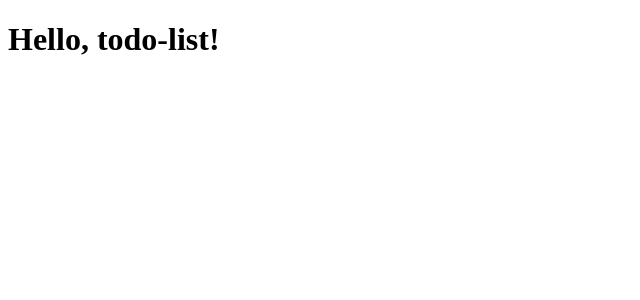
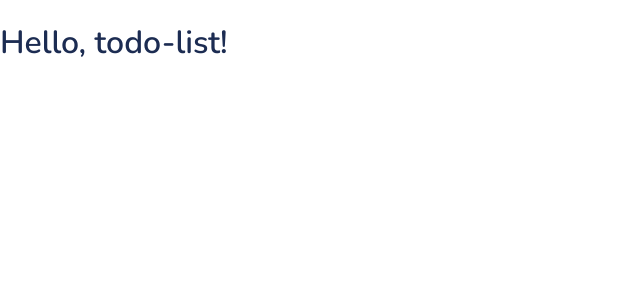
Before and after one commit to IvanIFJ/todo-list, a React (Vite) app in the folder app/: page / in a window 1280 px wide. Shown: the top 300 px of the page, without its empty margins (0-640 px from the left). Built offline with nearby package versions, Linux system fonts and the light colour scheme.

Commit message:
feat: add styled-c and create base theme

```diff
--- a/app/package.json
+++ b/app/package.json
@@ -11,7 +11,8 @@
   },
   "dependencies": {
     "react": "^18.2.0",
-    "react-dom": "^18.2.0"
+    "react-dom": "^18.2.0",
+    "styled-components": "^6.1.8"
   },
   "devDependencies": {
     "@types/react": "^18.2.43",
--- a/app/src/App.tsx
+++ b/app/src/App.tsx
@@ -1,7 +1,9 @@
+import { ThemeProvider } from './styles/Theme'
+
 export function App() {
   return (
-    <div>
+    <ThemeProvider>
       <h1>Hello, todo-list!</h1>
-    </div>
+    </ThemeProvider>
   )
 }
--- /dev/null
+++ b/app/src/styles/NormalizeStyles.tsx
@@ -0,0 +1,26 @@
+import { createGlobalStyle } from 'styled-components'
+
+export const NormalizeStyles = createGlobalStyle`
+  ${({ theme }) => `
+    body {
+      font-size: 16px;
+      font-family: ${theme.font.family};
+      color: ${theme.color.text.base};
+      background-color: ${theme.color.surface.base};
+      margin: 0;
+    }
+    b, strong {
+      font-weight: ${theme.font.weight.bold};
+    }
+  `}
+  html {
+    margin: 0;
+    padding: 0;
+  }
+  main {
+    display: block;
+  }
+  a {
+    background-color: transparent;
+  }
+`
--- /dev/null
+++ b/app/src/styles/Theme.tsx
@@ -0,0 +1,97 @@
+import { ThemeProvider as StyledThemeProvider } from 'styled-components'
+import { NormalizeStyles } from './NormalizeStyles'
+
+type IteractiveColorRange = {
+  base: string
+  active: string
+  hover: string
+}
+
+export type Theme = {
+  mode: 'light' | 'dark'
+  color: {
+    iteraction: IteractiveColorRange
+    disabled: IteractiveColorRange
+    link: IteractiveColorRange
+    text: {
+      base: string
+      subtle: string
+      accent: string
+      inverse: string
+    }
+    surface: {
+      base: string
+      subtle: string
+      accent: string
+    }
+    boder: string
+  }
+  boderRadius: {
+    base: string
+    small: string
+    large: string
+  }
+  font: {
+    family: string
+    weight: {
+      light: number
+      regular: number
+      bold: number
+    }
+  }
+}
+
+const theme: Theme = {
+  mode: 'light',
+  color: {
+    iteraction: {
+      base: '#076AF9',
+      active: '#1167E2',
+      hover: '#1E7AFF'
+    },
+    disabled:{
+      base: '#B2B6BC',
+      active: '#B2B6BC',
+      hover: '#B2B6BC'
+    },
+    link: {
+      base: '#076AF9',
+      active: '#1167E2',
+      hover: '#1E7AFF'
+    },
+    text: {
+      base: '#1C2C52',
+      subtle: '#7D8BBC',
+      accent: '#076AF9',
+      inverse: '#FFFFFF',
+    },
+    surface: {
+      base: '#FFFFFF',
+      subtle: '#F9FAFE',
+      accent: '#D8DFF5'
+    },
+    boder: '#E9EFFD'
+  },
+  boderRadius: {
+    base: '8px',
+    small: '4px',
+    large: '50%'
+  },
+  font: {
+    family: 'Nunito, sans-serif',
+    weight: {
+      light: 300,
+      regular: 400,
+      bold: 600
+    }
+  }
+}
+
+export function ThemeProvider({ children }: WithChildren) {
+  return (
+    <StyledThemeProvider theme={theme}>
+      <NormalizeStyles />
+      {children}
+    </StyledThemeProvider>
+  )
+}
--- /dev/null
+++ b/app/src/typings.d.ts
@@ -0,0 +1 @@
+type WithChildren<T = object> = T & { children?: React.ReactNode }
```
Also changed, not shown: app/src/styles/styled.d.ts (added, +9 -0 lines), 1 other file (tests, documents, lock files or other folders).
